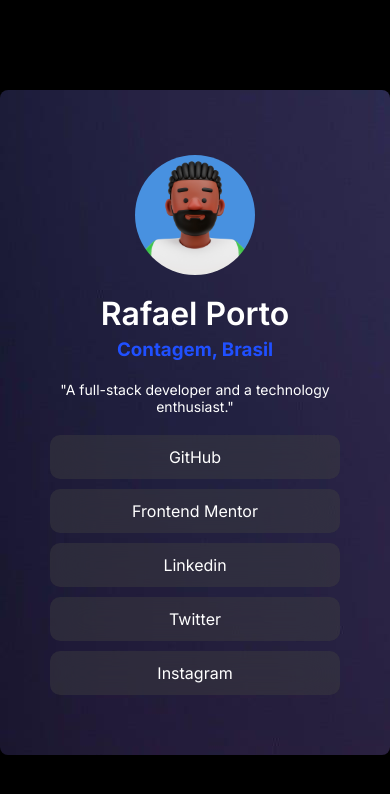
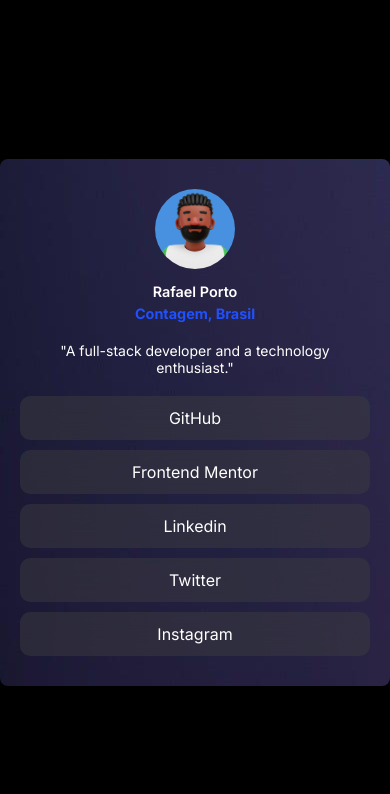
Before and after one commit to rafa-porto/Profile-links, a plain HTML site: page index.html in a window 390 px wide. Drawn offline with Linux system fonts and the light colour scheme.

Commit message:
Responsividade

```diff
--- a/style.css
+++ b/style.css
@@ -31,6 +31,31 @@ img {
   background-image: url(assets/images/bg.jpg);
   padding: 50px;
   border-radius: 8px;
+}
+
+@media (max-width: 768px) {
+  .container {
+    padding: 20px;
+  }
+
+  img {
+    width: 80px;
+    height: 80px;
+    margin: 10px 0px;
+  }
+
+  p {
+    font-size: 12px;
+  }
+
+  li {
+    padding: 8px;
+  }
+
+  h1,
+  h3 {
+    font-size: 90%;
+  }
 }
 
 h1 {
```
